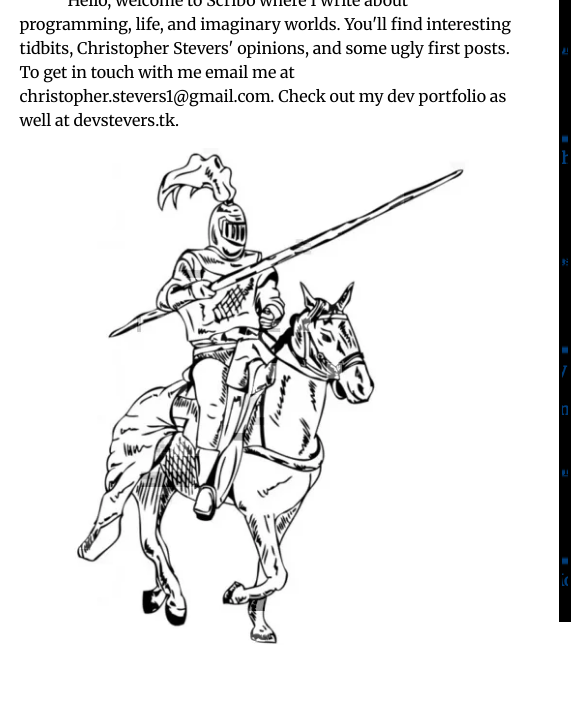
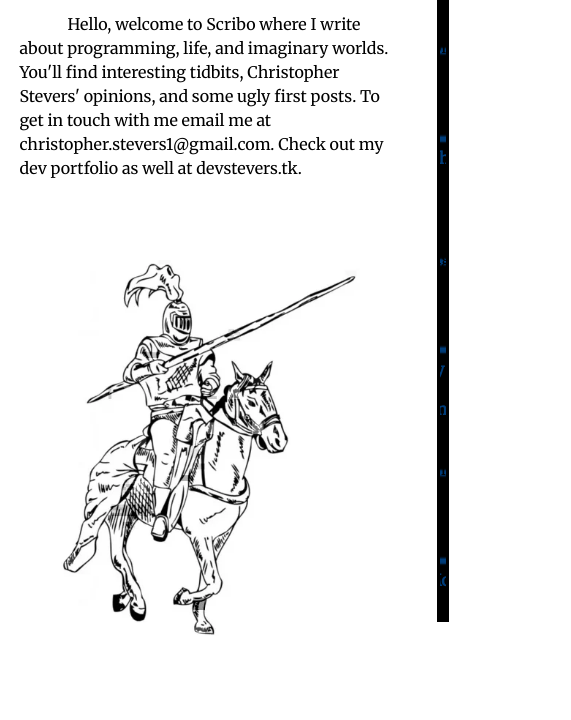
Before and after one commit to Christopher-Stevers/Scribo, an Eleventy site: page index.njk in a window 390 px wide. Shown: the part 180-900 px from the top of the page, 571 px wide, since content can reach past the window. Before the commit the page ends 852 px from the top, so only its background shows below. Built offline with nearby package versions, Linux system fonts and the light colour scheme; Eleventy itself is replaced by a stand-in of ours; files that its build step writes are made by us from their sources; a web font is replaced by a local one.

Commit message:
making site responsive

```diff
--- a/css/style.css
+++ b/css/style.css
@@ -49,6 +49,7 @@ img {
   -o-object-fit: contain;
      object-fit: contain;
   height: calc(100vh - 20rem);
+  max-width: 97vw;
 }
 
 main {
```
Also changed, not shown: 1 other file.
